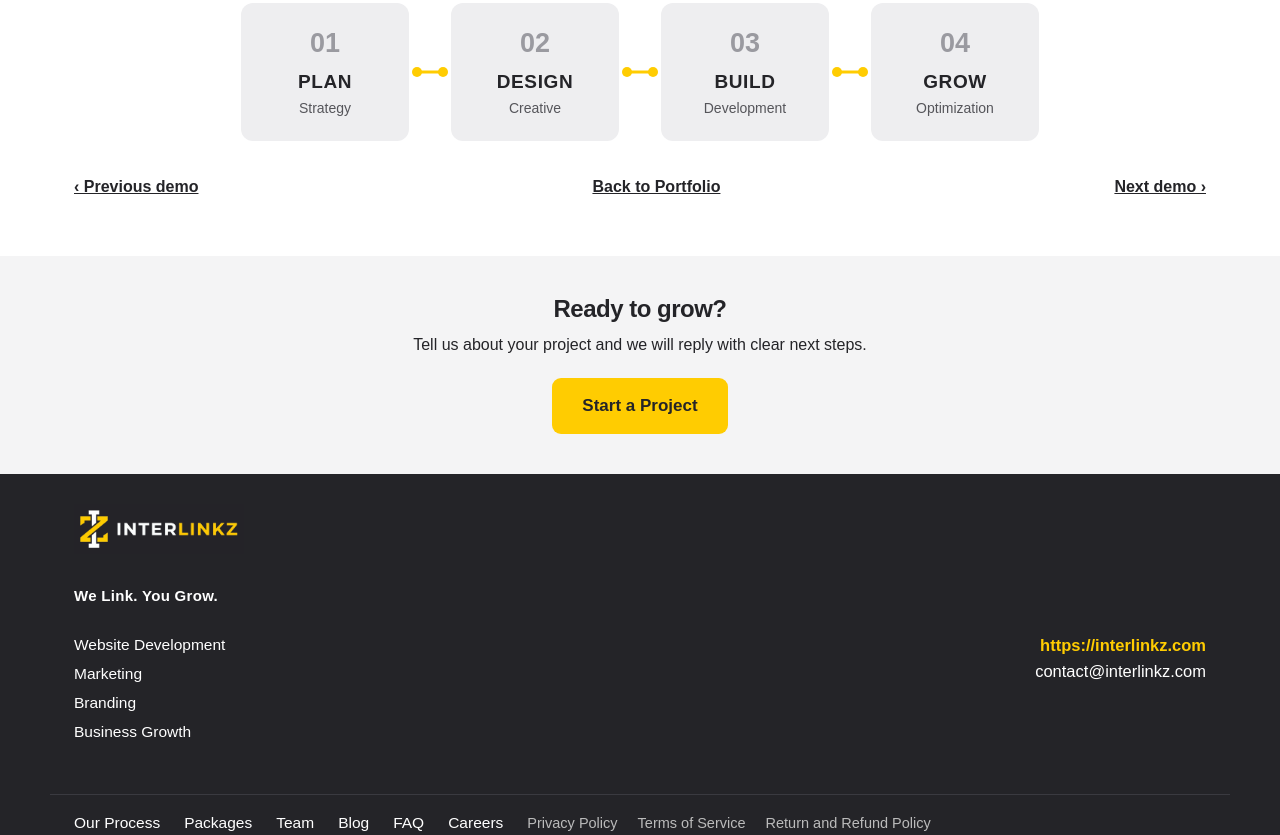
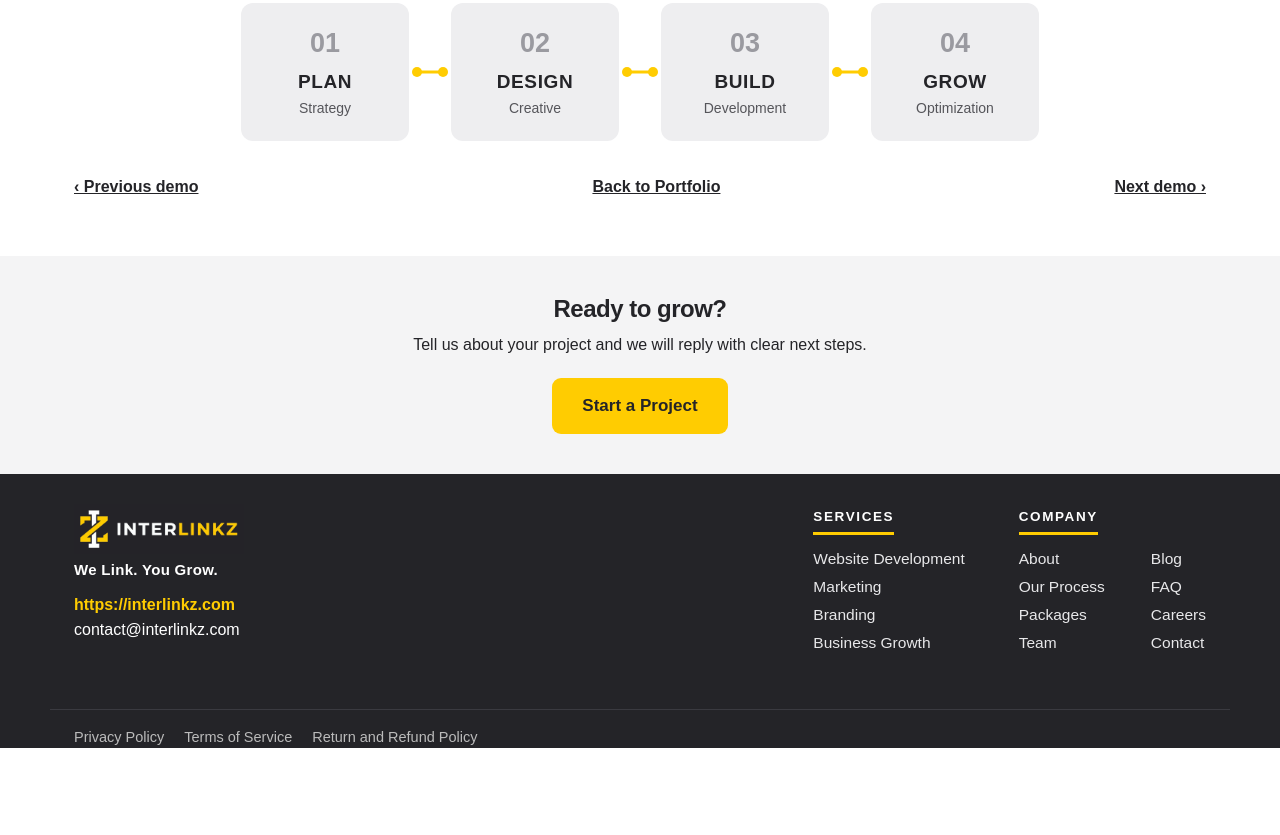
Before and after one commit to ladlabaloch512-blip/interlinkz-v10-centred-z-mark, a plain HTML site: page portfolio-service.html in a window 1280 px wide. Shown: the part 1797-2632 px from the top of the page. After the commit the page ends 2545 px from the top, so only its background shows below. Drawn offline with nearby package versions, Linux system fonts and the light colour scheme.

Commit message:
Footer rebuild: portfolio-service and process (follow-up)

```diff
--- a/portfolio-service.html
+++ b/portfolio-service.html
@@ -6,7 +6,7 @@
 <title>Demo Service Website | Interlinkz</title>
 <meta name="description" content="Clear work, honest advice, built to grow. Interlinkz is a digital growth agency.">
 <link rel="icon" href="symbol-light.png">
-<link rel="stylesheet" href="styles.css?v=20261123a">
+<link rel="stylesheet" href="styles.css?v=20261123b">
 <link rel="stylesheet" href="chat.css?v=20261121a">
 </head>
 <body>
@@ -63,16 +63,15 @@
 </main>
 <footer class="site-footer">
 <div class="wrap footer-in">
+<div class="foot-brand">
 <a class="brand" href="index.html"><img src="logo-h-dark.jpg" alt="Interlinkz logo"></a>
 <p class="tagline">We Link. You Grow.</p>
-<nav class="foot-svc"><a href="website-development.html">Website Development</a><a href="marketing.html">Marketing</a><a href="branding.html">Branding</a><a href="business-growth.html">Business Growth</a></nav>
-<div class="foot-contacts">
-<a href="https://interlinkz.com">https://interlinkz.com</a>
-<a href="mailto:contact@interlinkz.com">contact@interlinkz.com</a>
+<p class="foot-contact"><a class="foot-web" href="https://interlinkz.com">https://interlinkz.com</a><br>
+<a href="mailto:contact@interlinkz.com">contact@interlinkz.com</a></p>
 </div>
+<div class="foot-cols"><div class="foot-col"><h4>SERVICES</h4><a href="website-development.html">Website Development</a><a href="marketing.html">Marketing</a><a href="branding.html">Branding</a><a href="business-growth.html">Business Growth</a></div><div class="foot-col"><h4>COMPANY</h4><div class="foot-col-grid"><a href="about.html">About</a><a href="process.html">Our Process</a><a href="packages.html">Packages</a><a href="team.html">Team</a><a href="blog.html">Blog</a><a href="faq.html">FAQ</a><a href="careers.html">Careers</a><a href="contact.html">Contact</a></div></div></div>
 </div>
-<div class="wrap foot-links">
-<nav class="foot-nav"><a href="process.html">Our Process</a><a href="packages.html">Packages</a><a href="team.html">Team</a><a href="blog.html">Blog</a><a href="faq.html">FAQ</a><a href="careers.html">Careers</a></nav>
+<div class="wrap foot-bar">
 <div class="foot-legal"><a href="privacy-policy.html">Privacy Policy</a><a href="terms-of-service.html">Terms of Service</a><a href="refund-policy.html">Return and Refund Policy</a></div>
 </div>
 </footer>
```
Also changed, not shown: process.html (+6 -7 lines).
